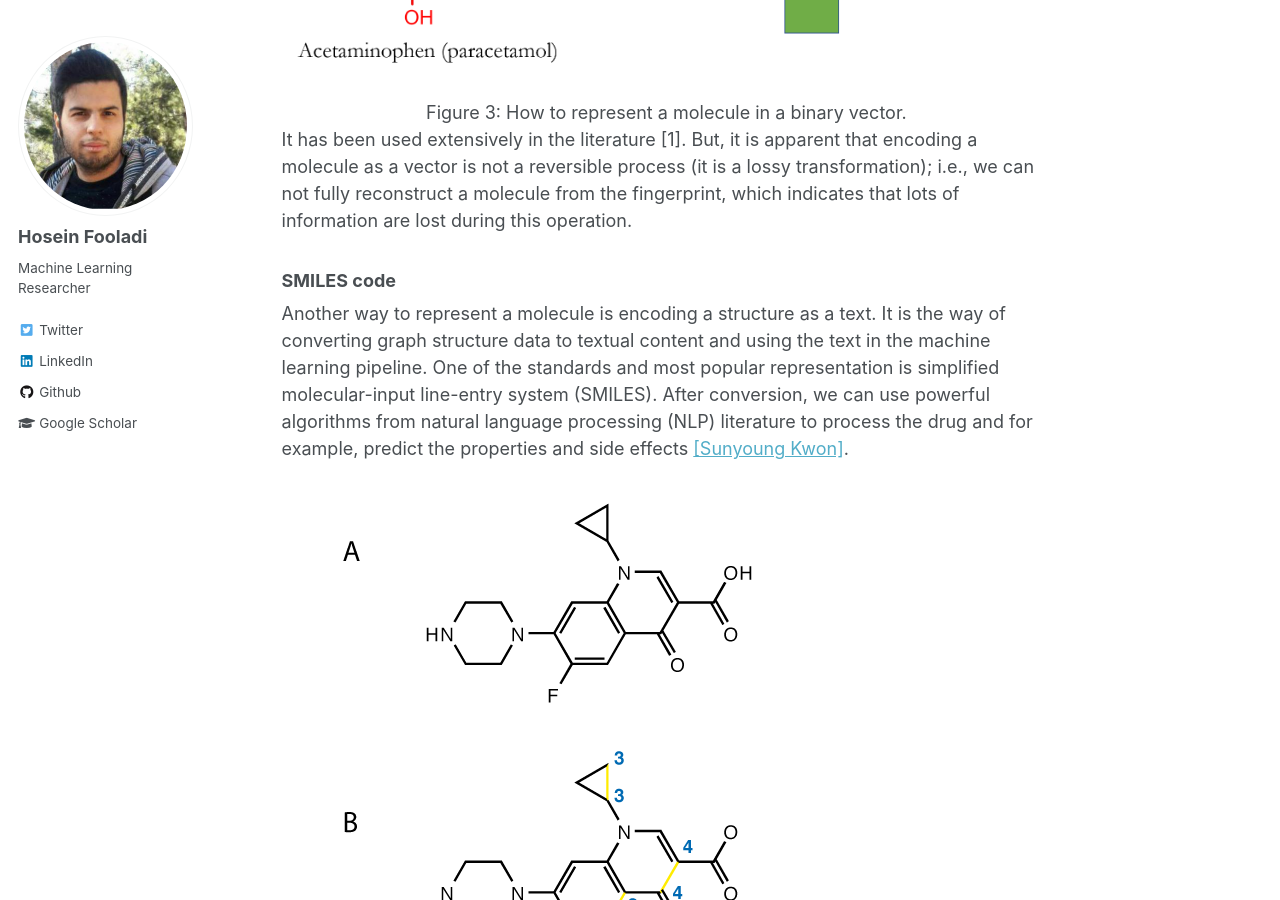
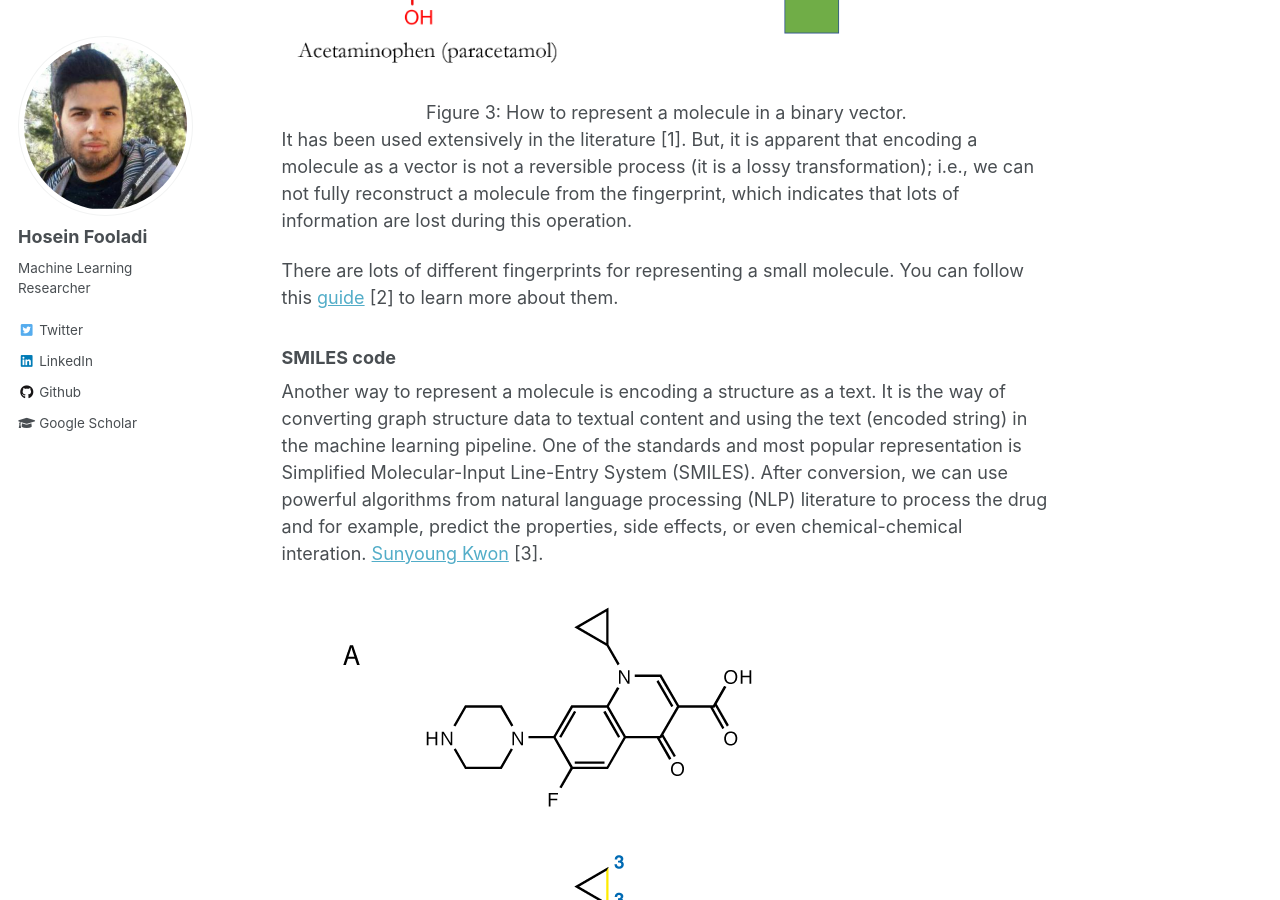
Before and after one commit to HFooladi/HFooladi.github.io, a Jekyll site: the page built from _posts/2018-10-31-Review_DL_Drug.md, in a window 1280 px wide and 900 px high, scrolled down 2618 px. Built offline with Jekyll 4.4.1, drawn with Linux system fonts in a browser that asks for light colours; some web fonts are replaced; some of the changed text lies outside the part shown.

Commit message:
revising deep learning in drug discovery

```diff
--- a/_posts/2018-10-31-Review_DL_Drug.md
+++ b/_posts/2018-10-31-Review_DL_Drug.md
@@ -63,9 +63,15 @@ It has been used extensively in the literature [1].
 But, it is apparent that encoding a molecule as a vector is not a reversible process (it is a lossy transformation);
 i.e., we can not fully reconstruct a molecule from the fingerprint, which indicates that lots of information are lost during this operation.
 
+There are lots of different fingerprints for representing a small molecule.
+You can follow this [guide](https://www.rdkit.org/UGM/2012/Landrum_RDKit_UGM.Fingerprints.Final.pptx.pdf) [2] to learn more about them.
+
 ### SMILES code
 
-Another way to represent a molecule is encoding a structure as a text. It is the way of converting graph structure data to textual content and using the text in the machine learning pipeline. One of the standards and most popular representation is simplified molecular-input line-entry system (SMILES). After conversion, we can use powerful algorithms from natural language processing (NLP) literature to process the drug and for example, predict the properties and side effects [[Sunyoung Kwon]](https://arxiv.org/abs/1704.08432).
+Another way to represent a molecule is encoding a structure as a text. It is the way of converting graph structure data to textual content
+and using the text (encoded string) in the machine learning pipeline. One of the standards and most popular representation
+is Simplified Molecular-Input Line-Entry System (SMILES). After conversion, we can use powerful algorithms from natural language processing (NLP) literature
+to process the drug and for example, predict the properties, side effects, or even chemical-chemical interation. [Sunyoung Kwon](https://arxiv.org/abs/1704.08432) [3].
 
 <div class="imgcap">
 <img src="/images/assets/Review_DL_Drug/SMILES.png" height="500" class="center">
@@ -116,4 +122,6 @@ They have used VAEs for generating the molecules. The input representation is SM
 
 ## References
 
-1- [[Eli Fernández-de Gortari et al.]](https://jcheminf.biomedcentral.com/articles/10.1186/s13321-017-0195-1#Sec11).
+1- Database fingerprint (DFP): an approach to represent molecular databases, [Eli Fernández-de Gortari et al.](https://jcheminf.biomedcentral.com/articles/10.1186/s13321-017-0195-1#Sec11)
+2- Fingerprints in the [RDKit](https://www.rdkit.org/UGM/2012/Landrum_RDKit_UGM.Fingerprints.Final.pptx.pdf)
+3- DeepCCI: End-to-end Deep Learning for Chemical-Chemical Interaction Prediction, [Sunyoung Kwon](https://arxiv.org/abs/1704.08432)
```
